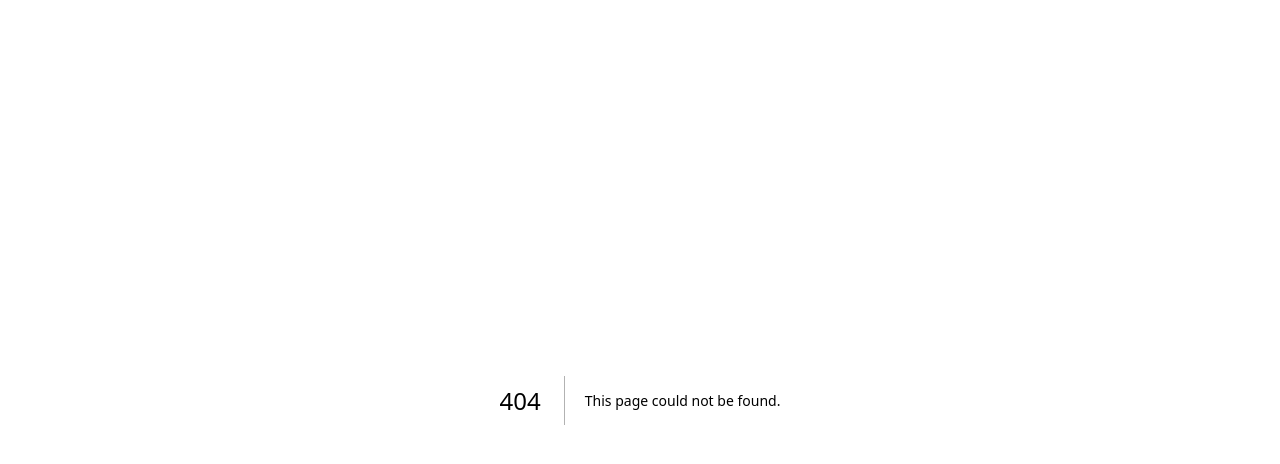
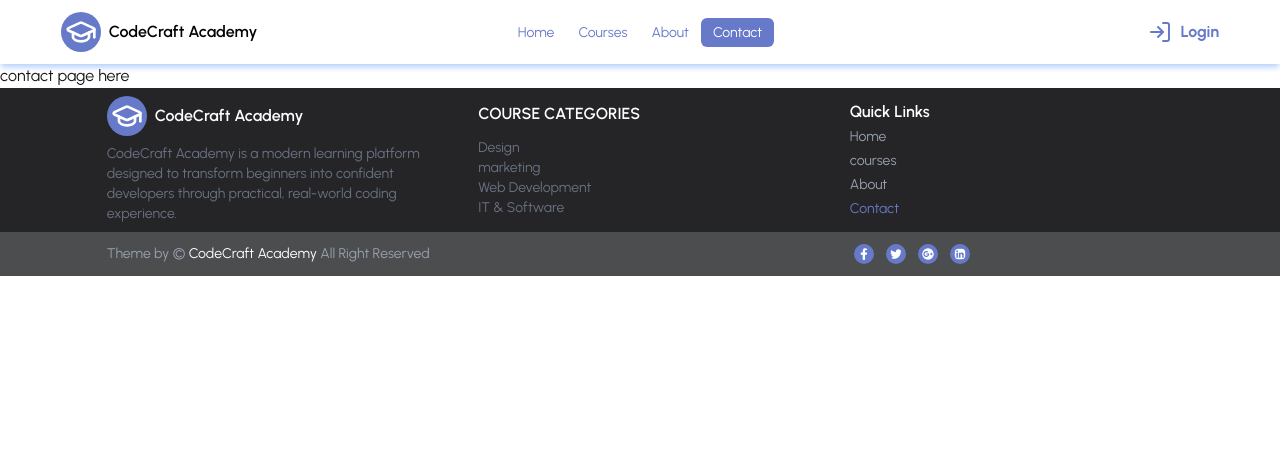
Before and after one commit to HarunBappi/course-management-apps-nextJS-, a Next.js app: page /contact in a window 1280 px wide. Before the commit this address had no page. Shown: the top 464 px of the page. Built offline with nearby package versions, Linux system fonts and the light colour scheme.

Commit message:
README.md file create and folder structure right way

```diff
--- /dev/null
+++ b/src/app/about/page.jsx
@@ -0,0 +1,11 @@
+import React from 'react';
+
+const page = () => {
+    return (
+        <div>
+            <h1>About page here</h1>
+        </div>
+    );
+};
+
+export default page;
--- a/src/app/components/Layout/Navbar.jsx
+++ b/src/app/components/Layout/Navbar.jsx
@@ -8,7 +8,7 @@ const Navbar = () => {
     const pathname = usePathname()
     const menu = [
         {name: "Home", path: "/"},
-        {name: "courses", path:"/courses"},
+        {name: "Courses", path:"/courses"},
         {name: "About", path:"/about"},
         {name: "Contact", path: "/contact"}
     ]
--- /dev/null
+++ b/src/app/contact/page.jsx
@@ -0,0 +1,11 @@
+import React from 'react';
+
+const page = () => {
+    return (
+        <div>
+            <h1>contact page here</h1>
+        </div>
+    );
+};
+
+export default page;
--- /dev/null
+++ b/src/app/courses/page.jsx
@@ -0,0 +1,11 @@
+import React from 'react';
+
+const page = () => {
+    return (
+        <div>
+            <h1>courses page here</h1>
+        </div>
+    );
+};
+
+export default page;
--- a/src/app/layout.js
+++ b/src/app/layout.js
@@ -1,6 +1,8 @@
 import { Geist, Geist_Mono } from "next/font/google";
 import "./globals.css";
 import '../app/css/style.css'
+import Navbar from "./components/Layout/Navbar";
+import Footer from "./components/Layout/Footer";
 
 const geistSans = Geist({
   variable: "--font-geist-sans",
@@ -13,7 +15,7 @@ const geistMono = Geist_Mono({
 });
 
 export const metadata = {
-  title: "Create Next App",
+  title: "CodeCraft Academy",
   description: "Generated by create next app",
 };
 
@@ -23,7 +25,11 @@ export default function RootLayout({ children }) {
       lang="en"
       className={`${geistSans.variable} ${geistMono.variable} h-full antialiased`}
     >
-      <body className="min-h-full flex flex-col">{children}</body>
+      <body className="min-h-full flex flex-col">
+        <Navbar></Navbar>
+        {children}
+        <Footer></Footer>
+        </body>
     </html>
   );
 }
--- a/src/app/page.js
+++ b/src/app/page.js
@@ -8,12 +8,9 @@ import Navbar from "./components/Layout/Navbar";
 export default function Home() {
   return (
     <div>
-
-        <Navbar></Navbar>
         <Banner></Banner>
         <FeatureCourse></FeatureCourse>
         <CourseCategories></CourseCategories>
-       <Footer></Footer>
     </div>
   );
 }
```
Also changed, not shown: src/app/components/HomePage/CourseCategories/CourseCategories.jsx (renamed from src/app/components/CourseCategories/CourseCategories.jsx), 1 other file (tests, documents, lock files or other folders).
